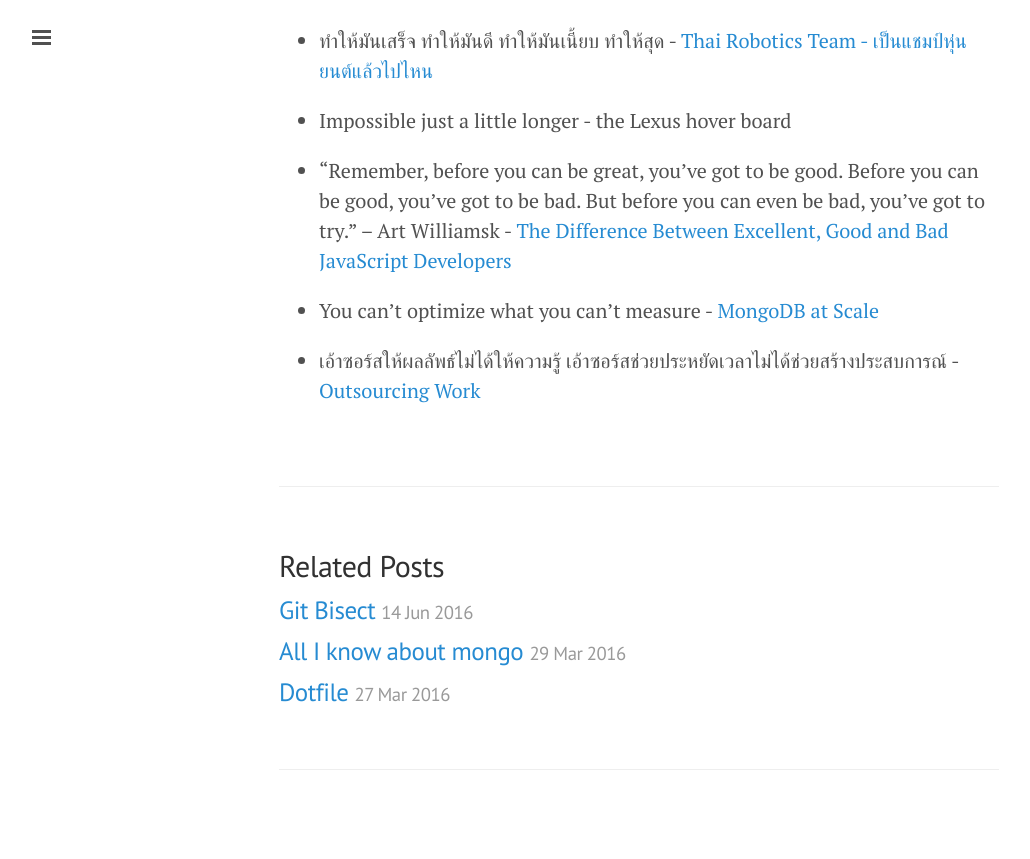
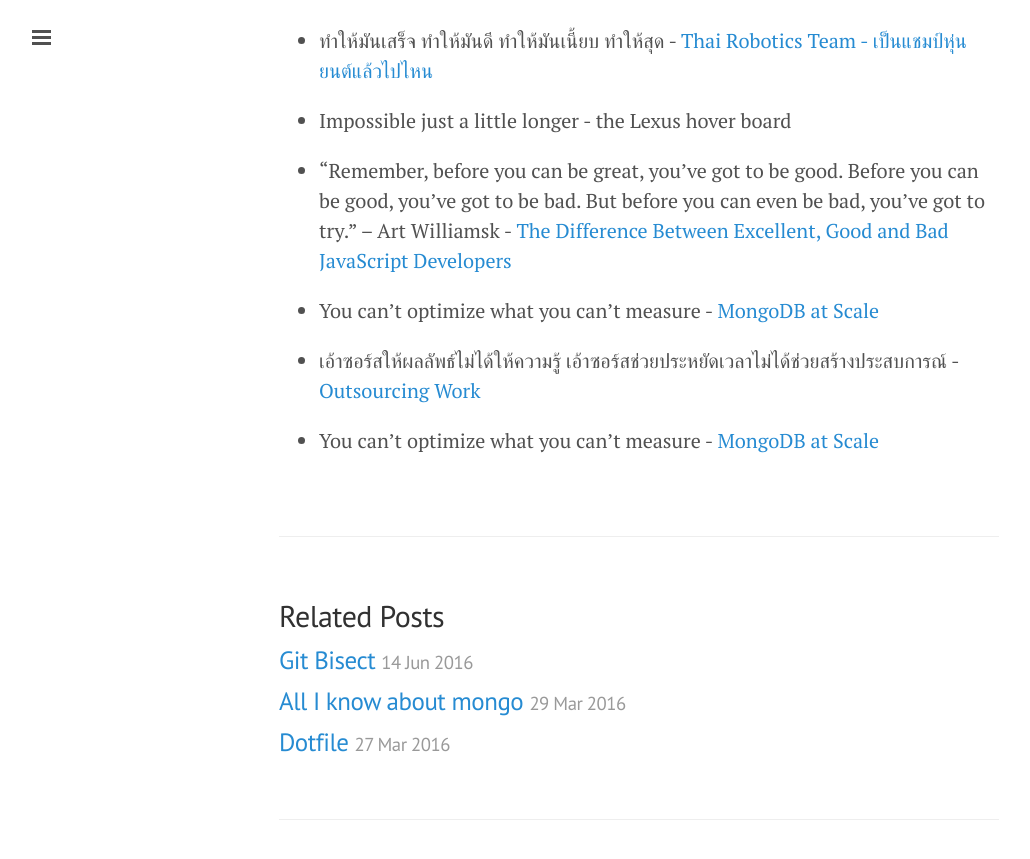
Before and after one commit to ibotdotout/ibotdotout.github.io, a Jekyll site: the page built from _posts/2014-11-26-dev-quotes.md, in a window 1280 px wide and 900 px high, scrolled down 1716 px. Shown: the top 859 px of the window, without its empty margins (1-1031 px from the left). Built offline with Jekyll 4.4.1, drawn with Linux system fonts in a browser that asks for light colours; nearby versions of some CDN libraries; Markdown is read by kramdown in place of the engine named in the settings; comment, search, counter and statistics services are not loaded.

Commit message:
Update Dev quote

```diff
--- a/_posts/2014-11-26-dev-quotes.md
+++ b/_posts/2014-11-26-dev-quotes.md
@@ -54,3 +54,5 @@ not dreams. - Rise of the Planet of the Apes
 * You can't optimize what you can't measure - [MongoDB at Scale](https://www.mongodb.com/mongodb-scale)
 
 * เอ้าซอร์สให้ผลลัพธ์ไม่ได้ให้ความรู้ เอ้าซอร์สช่วยประหยัดเวลาไม่ได้ช่วยสร้างประสบการณ์ - [Outsourcing Work](https://medium.com/inspiring-home/outsourcing-work-f269c0233f6f#.lryg8vdxw)
+
+* You can't optimize what you can't measure -  [MongoDB at Scale](https://www.mongodb.com/mongodb-scale)
```
